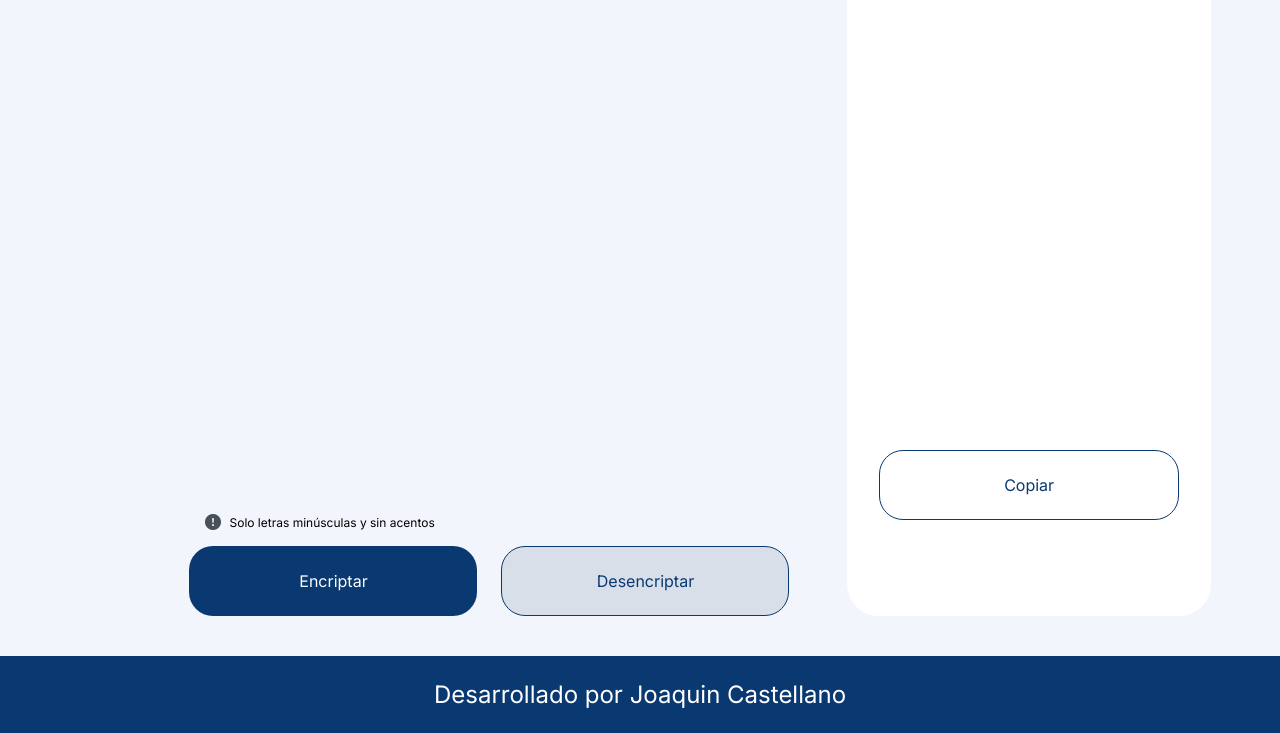
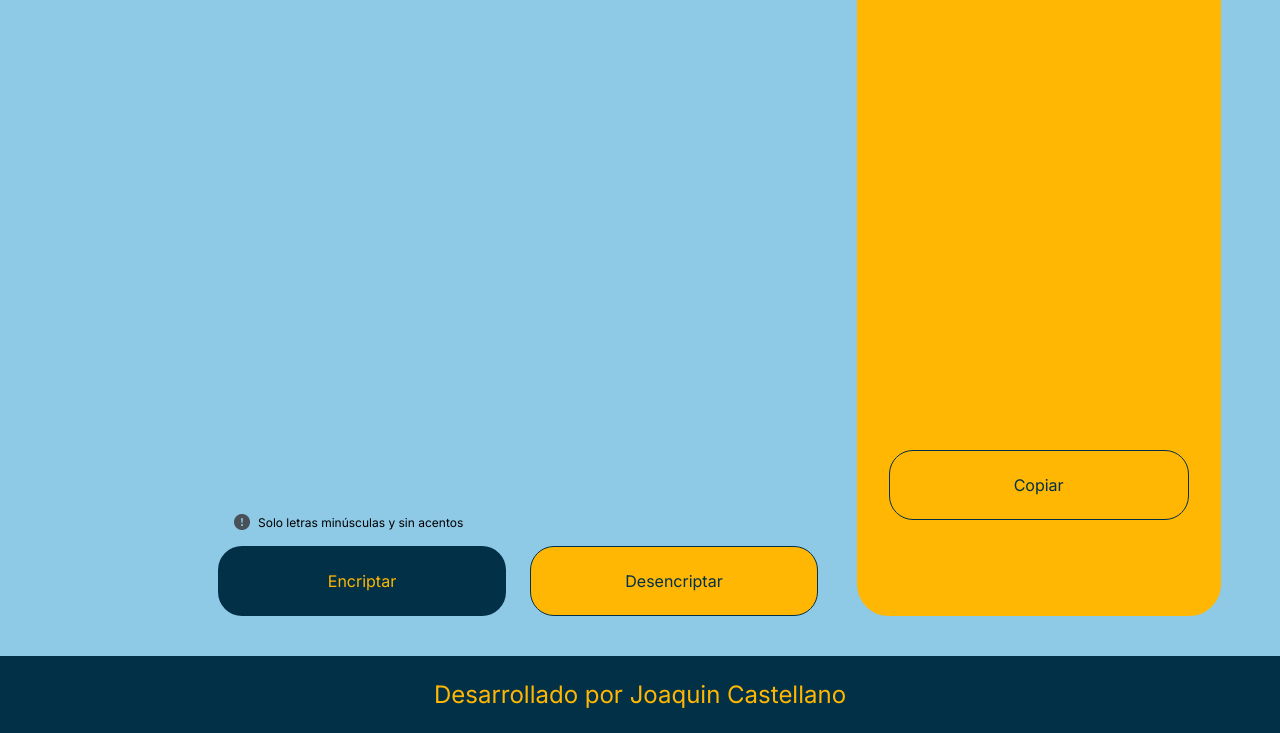
Before and after one commit to Joaquin-CasVar/encriptador-de-texto, a plain HTML site: page index.html in a window 1280 px wide. Both pictures are taken after a click on the button "Encriptar". Shown: the part 182-915 px from the top of the page. Drawn offline with Linux system fonts and the light colour scheme.

Commit message:
Cambio assets y colores

```diff
--- a/styles/style.css
+++ b/styles/style.css
@@ -1,10 +1,10 @@
 @import url('https://fonts.googleapis.com/css2?family=Inter:ital,opsz,wght@0,14..32,100..900;1,14..32,100..900&display=swap');
 
 :root {
-    --color-fondo-principal: #F3F5FC;
-    --color-fondo-secundario: #D8DFE8;
-    --color-primario: #0A3871;
-    --color-terciario: #FFFFFF;
+    --color-fondo-principal: #8ECAE6;
+    --color-fondo-secundario: #219EBC;
+    --color-primario: #023047;
+    --color-secundario: #FFB703;
 
     --fuente-inter: "Inter", sans-serif;
 }
@@ -32,7 +32,8 @@ textarea {
 }
 
 .logo {
-    height: fit-content;
+    height: 10%;
+    width: 10%;
 }
 
 .input {
@@ -87,7 +88,7 @@ textarea {
     border-radius: 24px;
     padding: 1.5rem;
     background-color: var(--color-primario);
-    color: var(--color-terciario);
+    color: var(--color-secundario);
     width: 50%;
 }
 
@@ -98,7 +99,7 @@ textarea {
     border: 1px solid var(--color-primario);
     border-radius: 24px;
     padding: 1.5rem;
-    background-color: var(--color-fondo-secundario);
+    background-color: var(--color-secundario);
     color: var(--color-primario);
     width: 50%;
 }
@@ -107,9 +108,9 @@ textarea {
     display: flex;
     flex-direction: column;
     width: 25%;
-    background-color: var(--color-terciario);
+    background-color: var(--color-secundario);
     border-radius: 2rem;
-    border: 2rem solid var(--color-terciario);
+    border: 2rem solid var(--color-secundario);
 }
 
 .output__placeholder {
@@ -139,6 +140,8 @@ textarea {
     font-size: 1.5rem;
     font-weight: 400;
     border: 0;
+    background-color: var(--color-secundario);
+    color: var(--color-primario);
 }
 
 .output__button {
@@ -147,7 +150,7 @@ textarea {
     font-weight: 400;
     border: 1px solid var(--color-primario);
     color: var(--color-primario);
-    background-color: var(--color-terciario);
+    background-color: var(--color-secundario);
     border-radius: 24px;
     padding: 1.5rem;
 }
@@ -155,7 +158,7 @@ textarea {
 .footer {
     background-color: var(--color-primario);
     padding: 24px;
-    color: var(--color-terciario);
+    color: var(--color-secundario);
     text-align: center;
     font-family: var(--fuente-inter);
     font-size: 1.5rem;
@@ -163,11 +166,6 @@ textarea {
 }
 
 @media (max-width: 1200px) {
-    .logo {
-        width: min-content;
-
-    }
-
     .encrypt {
         flex-direction: column;
         gap: 4rem;
@@ -191,6 +189,11 @@ textarea {
 }
 
 @media (max-width: 400px) {
+    .logo {
+        height: 30%;
+        width: 30%;
+    }
+
     .input__button {
         flex-direction: column;
         width: auto;
```
Also changed, not shown: assets/logo.png.
